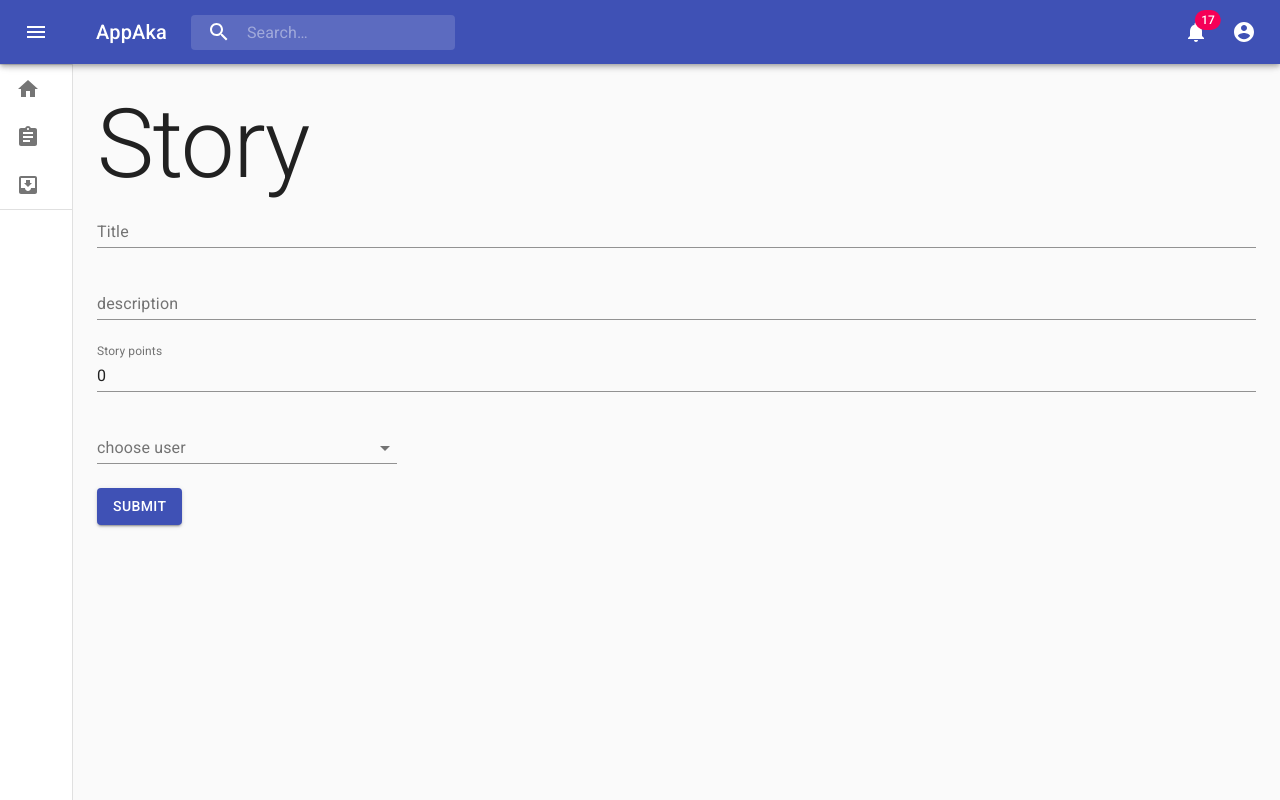
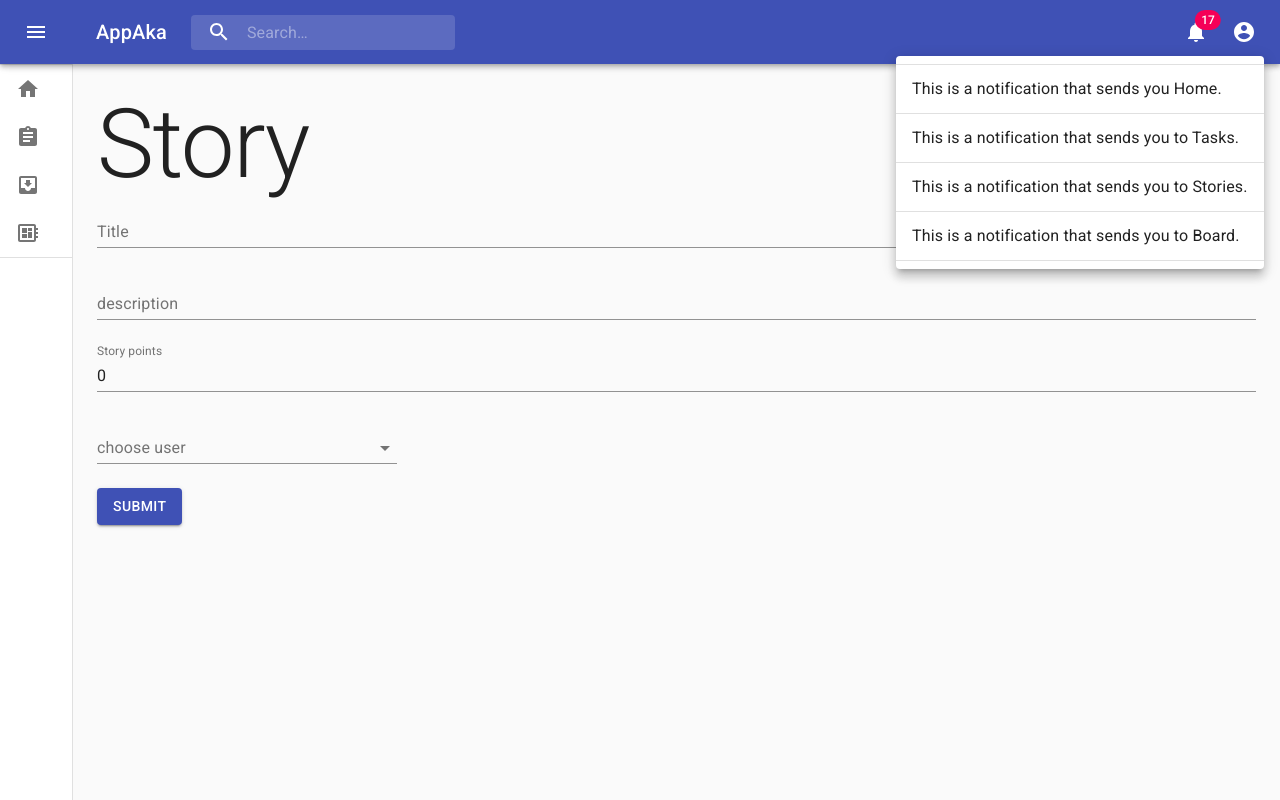
Before and after one commit to appaka/appaka, a React (Create React App) app in the folder front/: page /stories in a window 1280 px wide. Both pictures are taken after a click on the button "17". Built offline with nearby package versions, Linux system fonts and the light colour scheme.

Commit message:
add notifications popover and fix my account dropdown position

```diff
--- a/front/src/layout/index.tsx
+++ b/front/src/layout/index.tsx
@@ -1,7 +1,7 @@
 import React from 'react';
 import clsx from 'clsx';
 import {Link} from "react-router-dom";
-import {createStyles, makeStyles, useTheme, Theme, fade} from '@material-ui/core/styles';
+import {createStyles, makeStyles, Theme, fade} from '@material-ui/core/styles';
 import Drawer from '@material-ui/core/Drawer';
 import AppBar from '@material-ui/core/AppBar';
 import Toolbar from '@material-ui/core/Toolbar';
@@ -11,20 +11,22 @@ import Divider from '@material-ui/core/Divider';
 import IconButton from '@material-ui/core/IconButton';
 import MenuIcon from '@material-ui/icons/Menu';
 import ChevronLeftIcon from '@material-ui/icons/ChevronLeft';
-import ChevronRightIcon from '@material-ui/icons/ChevronRight';
 import ListItem from '@material-ui/core/ListItem';
 import ListItemIcon from '@material-ui/core/ListItemIcon';
 import ListItemText from '@material-ui/core/ListItemText';
 import HomeIcon from '@material-ui/icons/Home';
 import InboxIcon from '@material-ui/icons/MoveToInbox';
 import AssignmentIcon from '@material-ui/icons/Assignment';
+import DeveloperBoardIcon from '@material-ui/icons/DeveloperBoard';
 import SearchIcon from '@material-ui/icons/Search';
 import InputBase from "@material-ui/core/InputBase";
 import Badge from "@material-ui/core/Badge/Badge";
 import NotificationsIcon from '@material-ui/icons/Notifications';
 import AccountCircle from '@material-ui/icons/AccountCircle';
+import ExitToAppIcon from '@material-ui/icons/ExitToApp';
+import SettingsIcon from '@material-ui/icons/Settings';
 import Menu from "@material-ui/core/Menu";
-import MenuItem from "@material-ui/core/MenuItem";
+import Tooltip from '@material-ui/core/Tooltip';
 
 const drawerWidth = 240;
 
@@ -138,13 +140,17 @@ const useStyles = makeStyles((theme: Theme) =>
 
 export default function Layout({children}: { children: React.ReactNode }) {
     const classes = useStyles();
-    const theme = useTheme();
     const [open, setOpen] = React.useState(false);
     const [profileEl, setProfileEl] = React.useState<null | HTMLElement>(null);
+    const [notificationEl, setNotificationEl] = React.useState<null | HTMLElement>(null);
     const isMenuOpen = Boolean(profileEl);
+    const isNotificationOpen = Boolean(notificationEl);
     const profileMenuId = 'primary-search-account-menu';
-    const handleProfileMenuOpen = (event: React.MouseEvent<HTMLElement>) => setProfileEl(event.currentTarget)
+    const notificationMenuId = 'primary-search-notification-menu';
+    const handleProfileOpen = (event: React.MouseEvent<HTMLElement>) => setProfileEl(event.currentTarget)
     const handleProfileClose = () => setProfileEl(null)
+    const handleNotificationOpen = (event: React.MouseEvent<HTMLElement>) => setNotificationEl(event.currentTarget)
+    const handleNotificationClose = () => setNotificationEl(null)
     const handleDrawerOpen = () => setOpen(true)
     const handleDrawerClose = () => setOpen(false)
 
@@ -174,7 +180,7 @@ export default function Layout({children}: { children: React.ReactNode }) {
                     </Typography>
                     <div className={classes.search}>
                         <div className={classes.searchIcon}>
-                            <SearchIcon />
+                            <SearchIcon/>
                         </div>
                         <InputBase
                             placeholder="Search…"
@@ -182,38 +188,81 @@ export default function Layout({children}: { children: React.ReactNode }) {
                                 root: classes.inputRoot,
                                 input: classes.inputInput,
                             }}
-                            inputProps={{ 'aria-label': 'search' }}
+                            inputProps={{'aria-label': 'search'}}
                         />
                     </div>
-                    <div className={classes.grow} />
+                    <div className={classes.grow}/>
                     <div className={classes.sectionDesktop}>
-                        <IconButton aria-label="show 17 new notifications" color="inherit">
+                        <Tooltip title="Notification">
+                            <IconButton
+                                aria-label="show 17 new notifications"
+                                color="inherit"
+                                onClick={handleNotificationOpen}
+                            >
                                 <Badge badgeContent={17} color="secondary">
-                                <NotificationsIcon />
+                                    <NotificationsIcon/>
                                 </Badge>
                             </IconButton>
+                        </Tooltip>
+                        <Tooltip title="My Account">
                             <IconButton
                                 edge="end"
                                 aria-label="account of current user"
                                 aria-controls={profileMenuId}
                                 aria-haspopup="true"
-                            onClick={handleProfileMenuOpen}
+                                onClick={handleProfileOpen}
                                 color="inherit"
                             >
-                            <AccountCircle />
+                                <AccountCircle/>
                             </IconButton>
+                        </Tooltip>
                     </div>
                 </Toolbar>
                 <Menu
                     anchorEl={profileEl}
-                    anchorOrigin={{ vertical: 'bottom', horizontal: 'left' }}
+                    anchorOrigin={{vertical: 'bottom', horizontal: 'right'}}
                     id={profileMenuId}
                     keepMounted
-                    transformOrigin={{ vertical: 'top', horizontal: 'left' }}
+                    getContentAnchorEl={null}
+                    transformOrigin={{vertical: 'top', horizontal: 'right'}}
                     open={isMenuOpen}
                     onClose={handleProfileClose}
                 >
-                    <MenuItem onClick={handleProfileClose}>Logout</MenuItem>
+                    <ListItem button onClick={handleProfileClose}>
+                        <ListItemIcon><SettingsIcon/></ListItemIcon>
+                        <ListItemText primary="Settings"/>
+                    </ListItem>
+                    <Divider/>
+                    <ListItem button onClick={handleProfileClose}>
+                        <ListItemIcon><ExitToAppIcon/></ListItemIcon>
+                        <ListItemText primary="Logout"/>
+                    </ListItem>
+                </Menu>
+                <Menu
+                    anchorEl={notificationEl}
+                    anchorOrigin={{vertical: 'bottom', horizontal: 'center'}}
+                    id={notificationMenuId}
+                    keepMounted
+                    getContentAnchorEl={null}
+                    transformOrigin={{vertical: 'top', horizontal: 'center'}}
+                    open={isNotificationOpen}
+                    onClose={handleNotificationClose}
+                >
+                    <Divider/>
+                    {[
+                        {label: 'This is a notification that sends you Home.', to: '/'},
+                        {label: 'This is a notification that sends you to Tasks.', to: '/tasks'},
+                        {label: 'This is a notification that sends you to Stories.', to: '/stories'},
+                        {label: 'This is a notification that sends you to Board.', to: '/board'},
+                    ].map(({label, to}) => [
+                            <Link to={to} key={label} className={classes.menuItem} onClick={handleNotificationClose}>
+                                <ListItem button>
+                                    <ListItemText primary={label}/>
+                                </ListItem>
+                            </Link>,
+                            <Divider/>
+                        ]
+                    )}
                 </Menu>
             </AppBar>
             <Drawer
@@ -232,7 +281,7 @@ export default function Layout({children}: { children: React.ReactNode }) {
             >
                 <div className={classes.toolbar}>
                     <IconButton onClick={handleDrawerClose}>
-                        {theme.direction === 'rtl' ? <ChevronRightIcon/> : <ChevronLeftIcon/>}
+                        <ChevronLeftIcon/>
                     </IconButton>
                 </div>
                 <Divider/>
@@ -240,6 +289,7 @@ export default function Layout({children}: { children: React.ReactNode }) {
                     {label: 'Home', to: '/', icon: <HomeIcon/>},
                     {label: 'Tasks', to: '/tasks', icon: <AssignmentIcon/>},
                     {label: 'Stories', to: '/stories', icon: <InboxIcon/>},
+                    {label: 'Board', to: '/board', icon: <DeveloperBoardIcon/>},
                 ].map(({label, to, icon}) => (
                     <Link to={to} key={label} className={classes.menuItem}>
                         <ListItem button>
```
Lines whose indentation alone changed are shown as unchanged.
